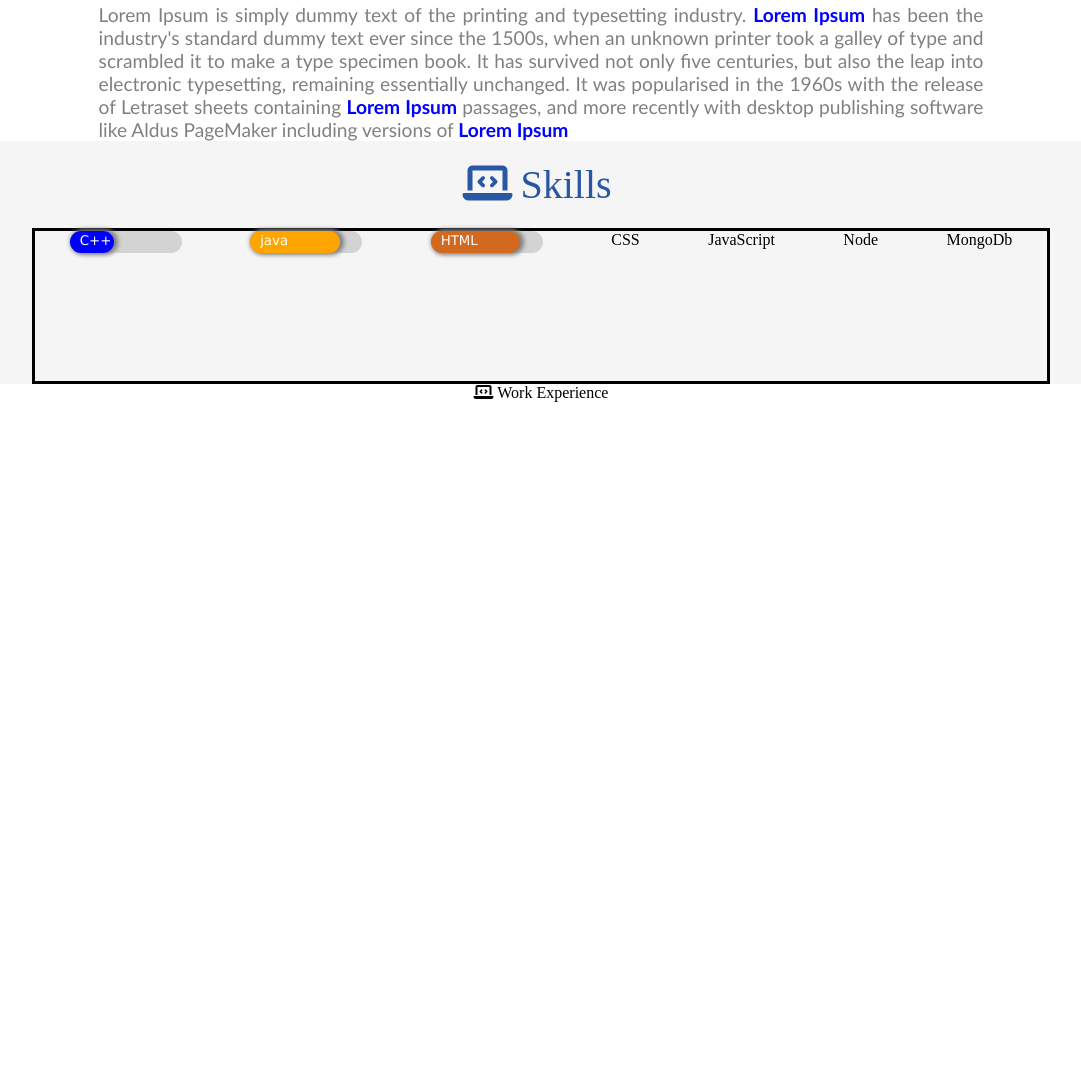
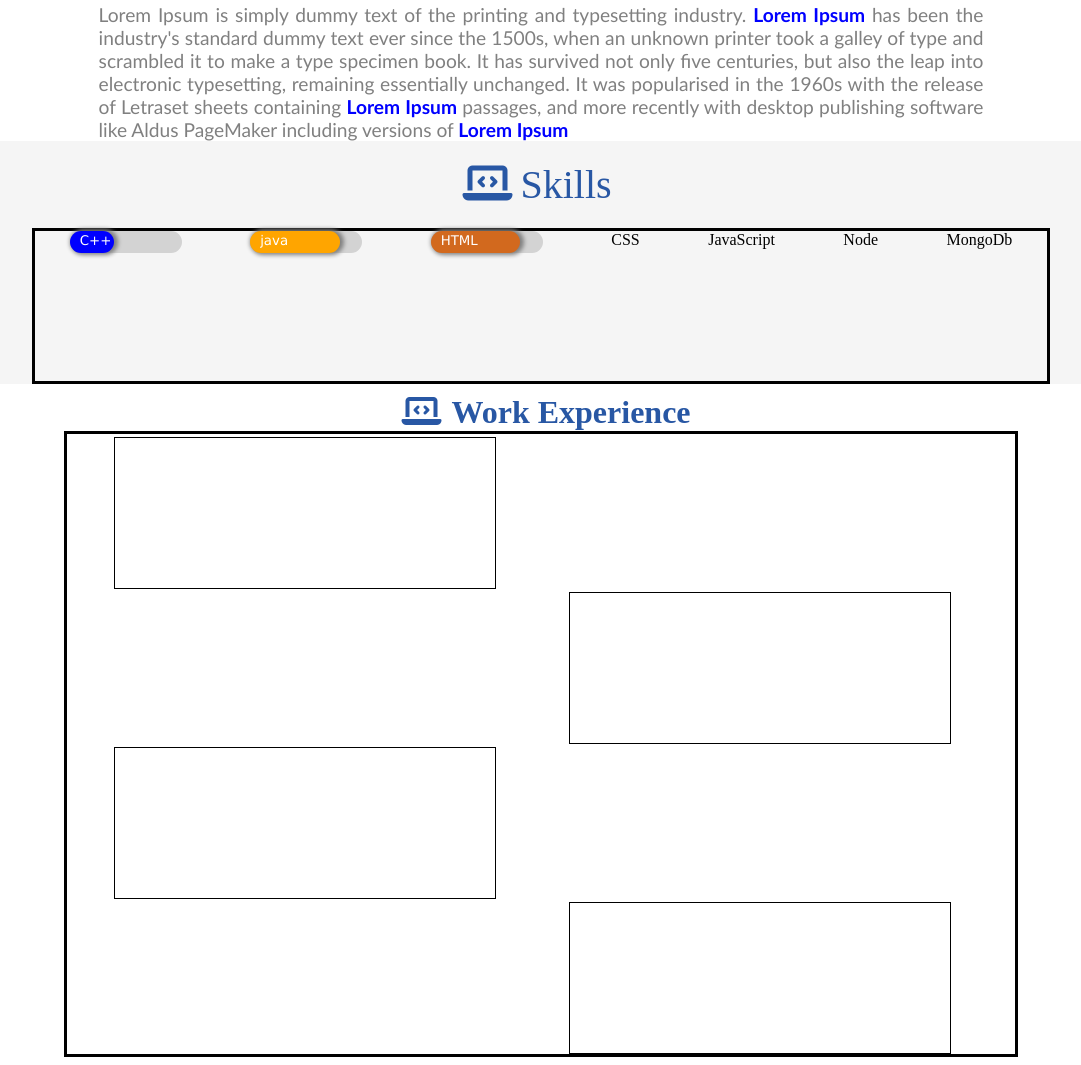
Before and after one commit to Abhaydutt2003/CodingNinjasFrontend, a plain HTML site: page CssStart/StartingWithResumeProject/DemoResume.html in a window 1280 px wide. Shown: the part 659-1724 px from the top of the page, without its empty margins (99-1180 px from the left). Before the commit the page ends 1069 px from the top, so only its background shows below. Drawn offline with Linux system fonts and the light colour scheme.

Commit message:
Update Demo.css

```diff
--- a/CssStart/StartingWithResumeProject/Demo.css
+++ b/CssStart/StartingWithResumeProject/Demo.css
@@ -22,7 +22,9 @@ section:nth-child(even){
 section:nth-child(odd){
     background-color: white;
 }
-
+/* section:target{
+    background-color: aqua;
+} */
 /* Horizontal list*/
 
 .Horizontal-List{
@@ -213,3 +215,32 @@ section:nth-child(odd){
     font-size: smaller;
     font-family:'Lucida Sans', 'Lucida Sans Regular', 'Lucida Grande', 'Lucida Sans Unicode', Geneva, Verdana, sans-serif;
 }
+/* experience part */
+#experienceHeading{
+    display:flex;
+    flex-direction: row;
+    justify-content: center;
+}
+#experienceHeading span{
+    margin-top: 10px;
+    margin-left: 10px;
+    font-weight: bold;
+    font-size: xx-large;
+    color: #2857a4;
+}
+#timeLine{
+    position: relative;
+    width:75%;
+    border:3px solid black;
+}
+.timeLineBox{
+    position: relative;
+    width: 40%;
+    left:5%;
+    border:1px solid black;
+    min-height: 150px;
+    margin-top:3px;
+}
+.timeLineBox:nth-child(2n){
+    left:53%;
+}
```
